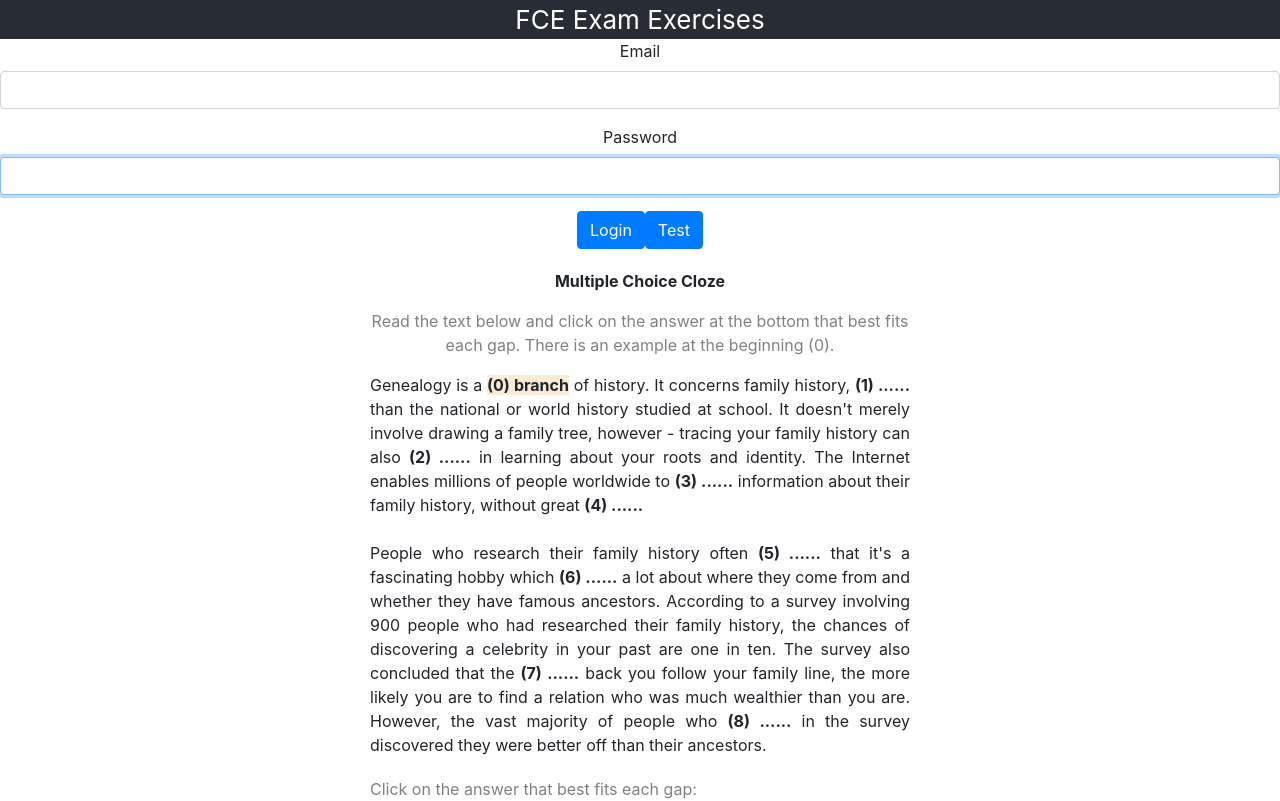
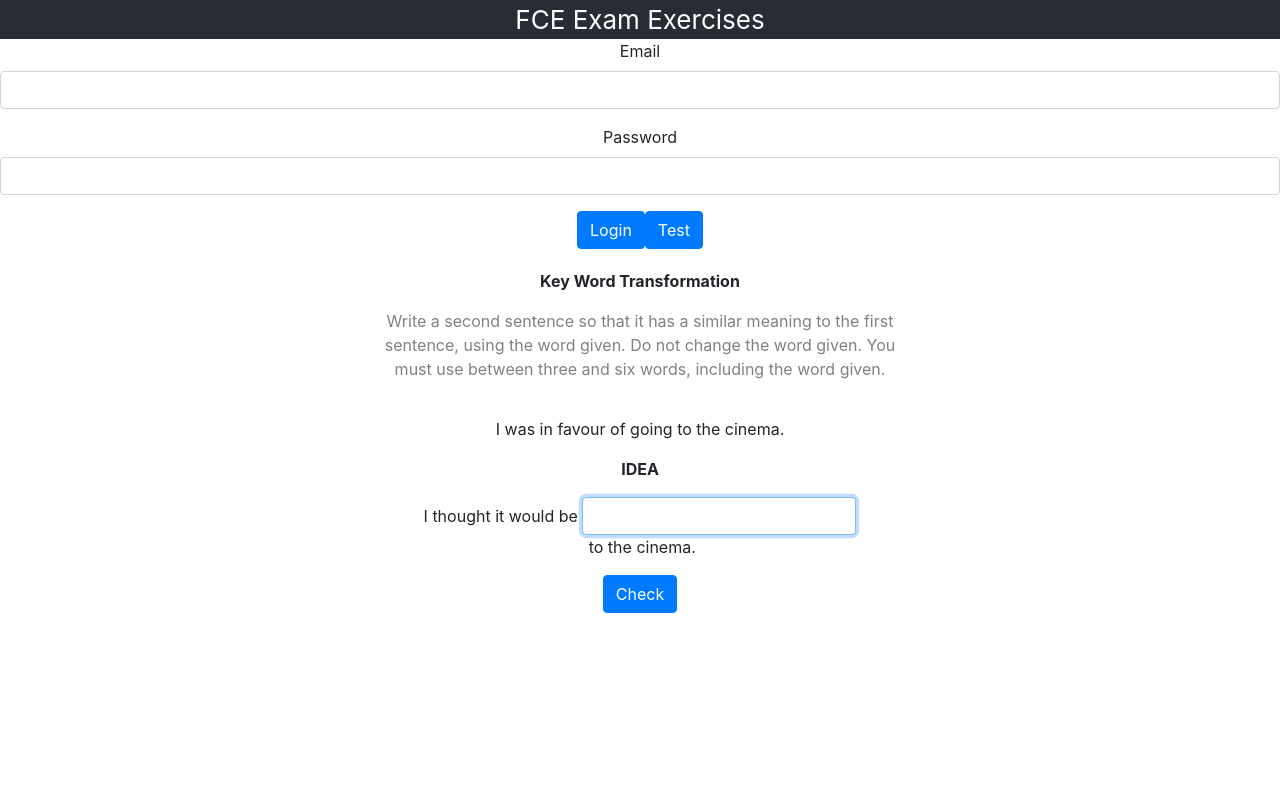
Before and after one commit to mekarpeles/notesclub, a React (Create React App) app in the folder front/: page / in a window 1280 px wide. Shown: the top 801 px of the page. Built offline with nearby package versions, Linux system fonts and the light colour scheme.

Commit message:
stringify data

```diff
--- a/front/src/App.tsx
+++ b/front/src/App.tsx
@@ -52,13 +52,26 @@ class App extends React.Component<AppProps, AppState> {
   }
 
   public render() {
+    const data1 = {
+      title: "Key Word Transformation",
+      description: "Write a second sentence so that it has a similar meaning to the first sentence, using the word given. Do not change the word given. You must use between three and six words, including the word given.",
+      originalSentence: "I was in favour of going to the cinema.",
+      part1: "I thought it would be",
+      word: "IDEA",
+      part2: "to the cinema.",
+      solutions: ["a good idea to go", "to go"]
+    }
+
+    const data1a = JSON.stringify(data1)
+    const data1b = JSON.parse(data1a)
+
     const title1 = "Key Word Transformation"
     const description1 = "Write a second sentence so that it has a similar meaning to the first sentence, using the word given. Do not change the word given. You must use between three and six words, including the word given."
     const word1 = "IDEA"
     const part1 = "I thought it would be"
     const part2 = "to the cinema."
     const solutions1 = ["a good idea to go", "to go"]
-    const originalSentence = "I was in favour of going to the cinema."
+    const originalSentence1 = "I was in favour of going to the cinema."
 
     const title2 = "Multiple Choice Cloze"
     const description2 = "Read the text below and click on the answer at the bottom that best fits each gap. There is an example at the beginning (0)."
@@ -86,8 +99,8 @@ class App extends React.Component<AppProps, AppState> {
         <Button onClick={this.test}>Test</Button>
         {/* <OpenCloze text={text4} solutions={solutions4} title={title4} description={description4} /> */}
         {/* <OpenCloze text={text3} solutions={solutions3} title={title3} description={description3} /> */}
-        {/* <KeyWordTransformationExercise title={title1} description={description1} word={word1} part1={part1} part2={part2} solutions={solutions1} originalSentence = {originalSentence}/> */}
-        <MultipleChoiceClozeExercise title={title2} text={text2} options={options2} description={description2} solutions={solutions2}/>
+        <KeyWordTransformationExercise title={data1b["title"]} description={data1b["description"]} word={data1b["word"]} part1={data1b["part1"]} part2={data1b["part2"]} solutions={data1b["solutions"]} originalSentence = {data1b["originalSentence"]}/>
+        {/* <MultipleChoiceClozeExercise title={title2} text={text2} options={options2} description={description2} solutions={solutions2}/> */}
       </div>
     );
   }
```
